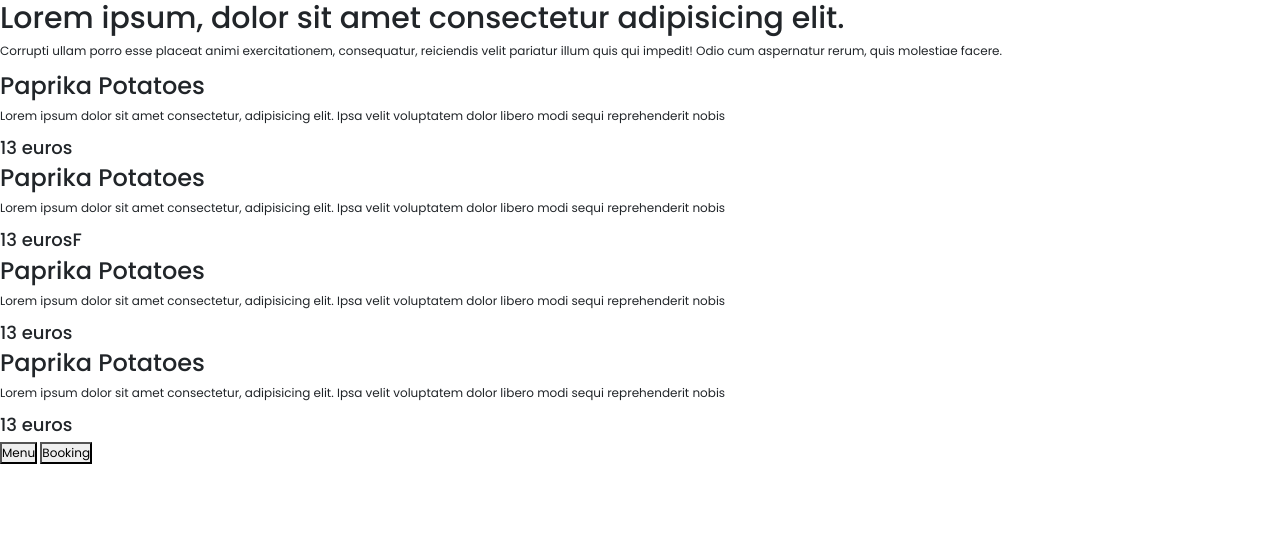
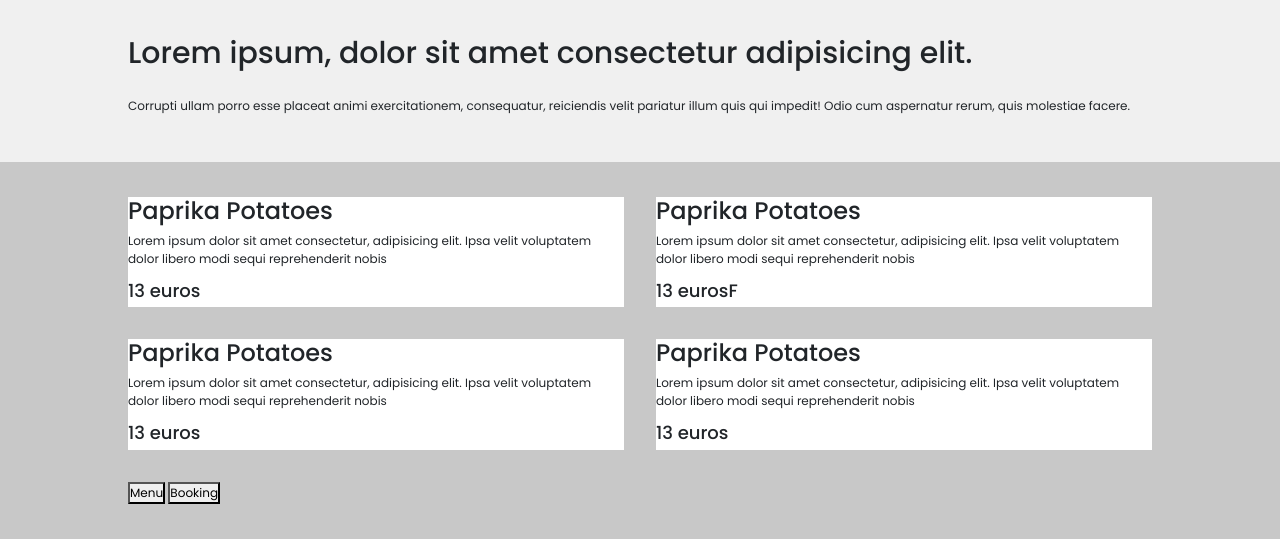
Before and after one commit to Luinen/DjanTaurant_PP4, a Django app: template templates/index.html in a window 1280 px wide. Shown: the part 300-839 px from the top of the page. Before the commit the page ends 764 px from the top, so only its background shows below. Run offline with Django 3.2, Linux system fonts and the light colour scheme; the template is opened without the code that fills it, so the values that code supplies are empty.

Commit message:
add style to section/index.html

```diff
--- a/static/css/style.css
+++ b/static/css/style.css
@@ -74,3 +74,30 @@ nav a {
     margin: 0 16px;
     font-size: large;
 }
+
+main section {
+    margin: auto;
+    padding: 35px 10%;
+}
+
+main section h1 {
+    padding-bottom: 20px;
+}
+
+main .about  {
+    background-color: #F0F0F0;
+}
+
+main .food_container {
+    background-color: #C8C8C8;
+    display: flex;
+    justify-content: space-between;
+    flex-wrap: wrap;
+}
+
+main .food_container .food_card{
+    background-color: white;
+   width: calc(50% - 16px);
+    margin-bottom: 32px;
+    display: flex;
+}
```
